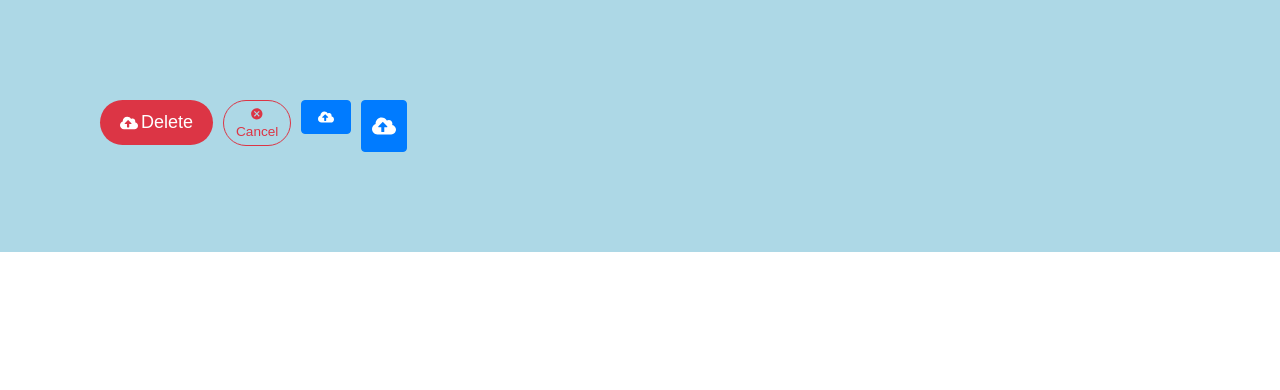
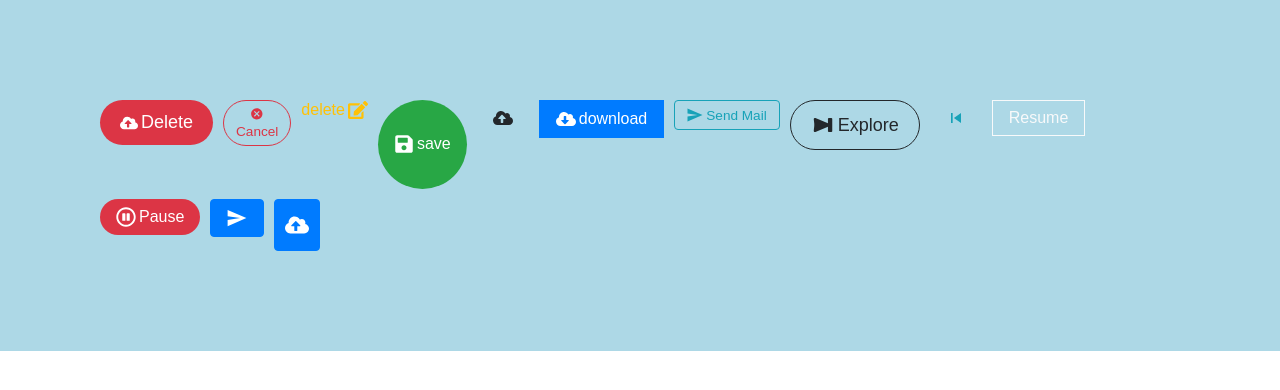
Before and after one commit to Aviupadhyay457/osnovno-component-library, a React (Vite) app: page / in a window 1280 px wide. Shown: the top 390 px of the page. Built offline with nearby package versions, Linux system fonts and the light colour scheme.

Commit message:
Refactor Button usage and default icon position
Updated Button components in App.jsx to use <Button.text> for button labels and removed commented-out code. Changed default iconPosition prop in Button.jsx from 'top' to 'left' and commented out a child validation error to allow more flexible usage.

```diff
--- a/src/App.jsx
+++ b/src/App.jsx
@@ -15,17 +15,30 @@ export default function App(){
         <Button.text>Cancel</Button.text>
         <Button.icon><MdCancel/></Button.icon>
       </Button>
-      {/* <Button  shape="round" action="edit" color="warning" variant="ghost" iconPosition="right"> delete</Button>
-      <Button  shape="circle" action="save" color="success" variant="filled">Save</Button>
+      <Button  shape="round" action="edit" color="warning" variant="ghost" iconPosition="right">
+        <Button.text>delete</Button.text>
+      </Button>
+      <Button  shape="circle" action="save" color="success" variant="filled">
+       <Button.text>save</Button.text>
+      </Button>
       <Button  shape="pill" action="upload" color="dark" variant="ghost"></Button>
-      <Button  shape="rectangle" action="download" color="primary" variant="filled">download</Button>
-      <Button  shape="round" action="submit" color="info" variant="outline" size="sm">Send Mail</Button>
-      <Button  shape="pill" action="next"  color="dark"  variant="outline" size="lg">Explore</Button>
-      <Button  shape="rectangle" action="previous"  color="info"  variant="ghost">Back</Button>
-      <Button  shape="rectangle" action="play" color="light" variant="outline">Resume</Button>
-      <Button  shape="pill" action="pause" color="danger" variant="filled">Pause</Button> */}
+      <Button  shape="rectangle" action="download" color="primary" variant="filled">
+        <Button.text>download</Button.text>
+      </Button>
+      <Button  shape="round" action="submit" color="info" variant="outline" size="sm">
+        <Button.text>Send Mail</Button.text>
+      </Button>
+      <Button  shape="pill" action="next"  color="dark"  variant="outline" size="lg">
+        <Button.text>Explore</Button.text>
+      </Button>
+      <Button  shape="rectangle" action="previous"  color="info"  variant="ghost"></Button>
+      <Button  shape="rectangle" action="play" color="light" variant="outline" icon={false}>
+        <Button.text>Resume</Button.text>
+      </Button>
+      <Button  shape="pill" action="pause" color="danger" variant="filled">
+        <Button.text>Pause</Button.text>
+      </Button>
       <Button shape="round" size="md">
-        <ButtonIcon><FaCloudUploadAlt/></ButtonIcon>
       </Button>
       <Button shape="round" size="lg" action="upload" color="primary" variant="filled" style={{padding:"13px 10px", }}></Button>
     </div>
--- a/src/components/Button/Button.jsx
+++ b/src/components/Button/Button.jsx
@@ -19,7 +19,7 @@ import ButtonText from "./ButtonText";
 
 
 
-export default function Button({children, className,style,action="submit",color="primary",variant="filled", shape="rectangle",icon=true,size="md",iconPosition="top" ,...rest}){
+export default function Button({children, className,style,action="submit",color="primary",variant="filled", shape="rectangle",icon=true,size="md",iconPosition="left" ,...rest}){
 
 
     let restObj={...rest}
@@ -55,11 +55,11 @@ export default function Button({children, className,style,action="submit",color=
     if(isBtnChildButtonIcon){
         icon=false
     }
-    if(countBtnChild===1){
-        if(!isBtnChildButtonIcon && !isBtnChildButtonText){
-            throw new Error("Button can only have either of <ButtonIcon> or <ButtonText>")
-        }
-    }
+    // if(countBtnChild===1){
+    //     if(!isBtnChildButtonIcon && !isBtnChildButtonText){
+    //         throw new Error("Button can only have either of <ButtonIcon> or <ButtonText>")
+    //     }
+    // }
     if(countBtnChild===2 ){
         if(!isBtnChildButtonIcon || !isBtnChildButtonText){
             throw new Error("Button can only have one <ButtonIcon> and one <ButtonText>. Remove extra children.")
```
